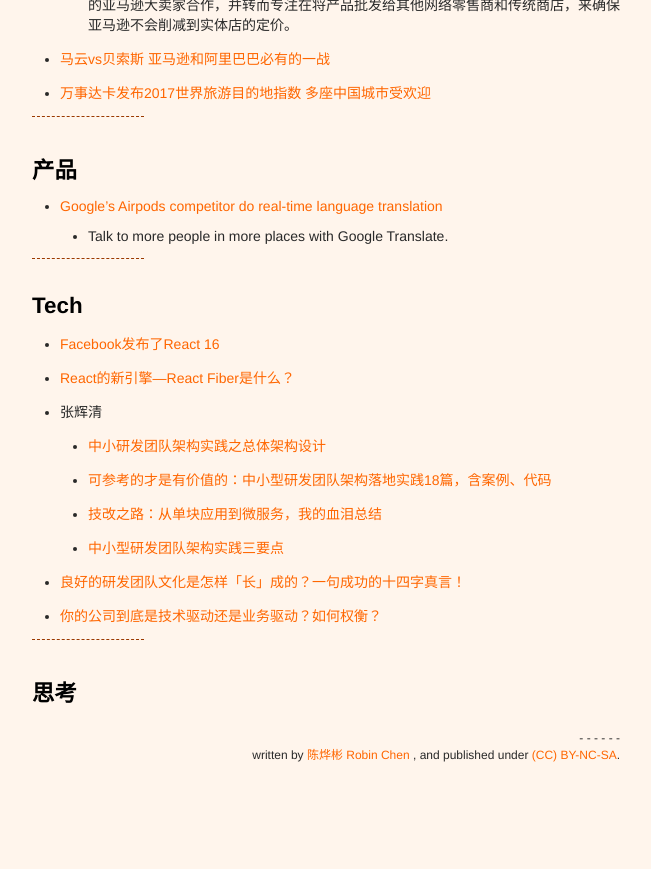
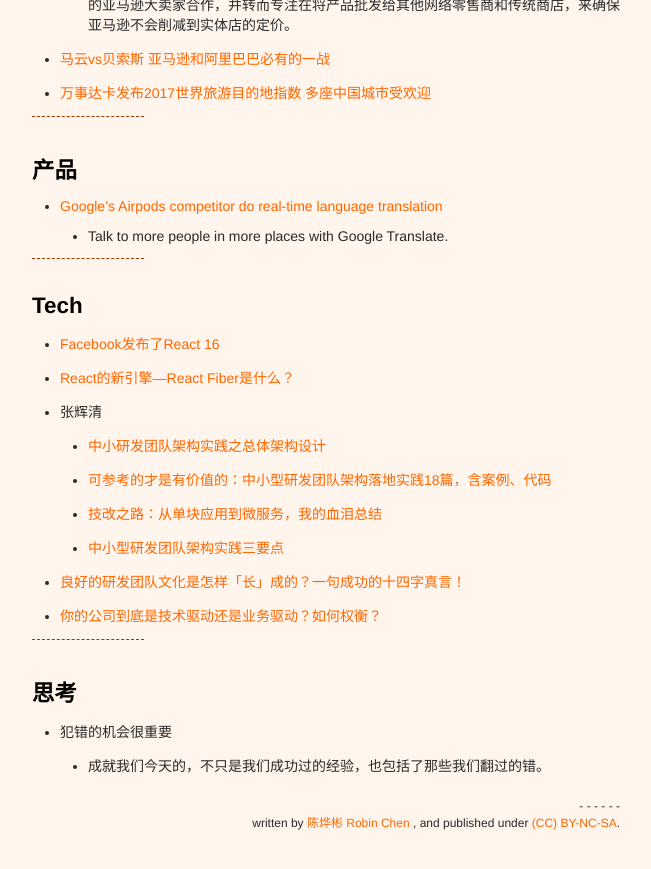
Before and after one commit to xianyuxmu/xianyuxmu.github.io, a Jekyll site: the page built from _posts/2017-10-03-monthly-reading.md, in a window 1280 px wide and 900 px high, scrolled down 1486 px. Shown: the top 869 px of the window, without its empty margins (314-965 px from the left). Built offline with Jekyll 4.4.1, drawn with Linux system fonts in a browser that asks for light colours; comment, search, counter and statistics services are not loaded; before the commit the page ends 2318 px from its top, so only the background shows below that.

Commit message:
update 12 Oct. 2017

```diff
--- a/_posts/2017-10-03-monthly-reading.md
+++ b/_posts/2017-10-03-monthly-reading.md
@@ -82,3 +82,6 @@
 ----
 
 ## 思考
+
+- 犯错的机会很重要
+	- 成就我们今天的，不只是我们成功过的经验，也包括了那些我们翻过的错。
```
